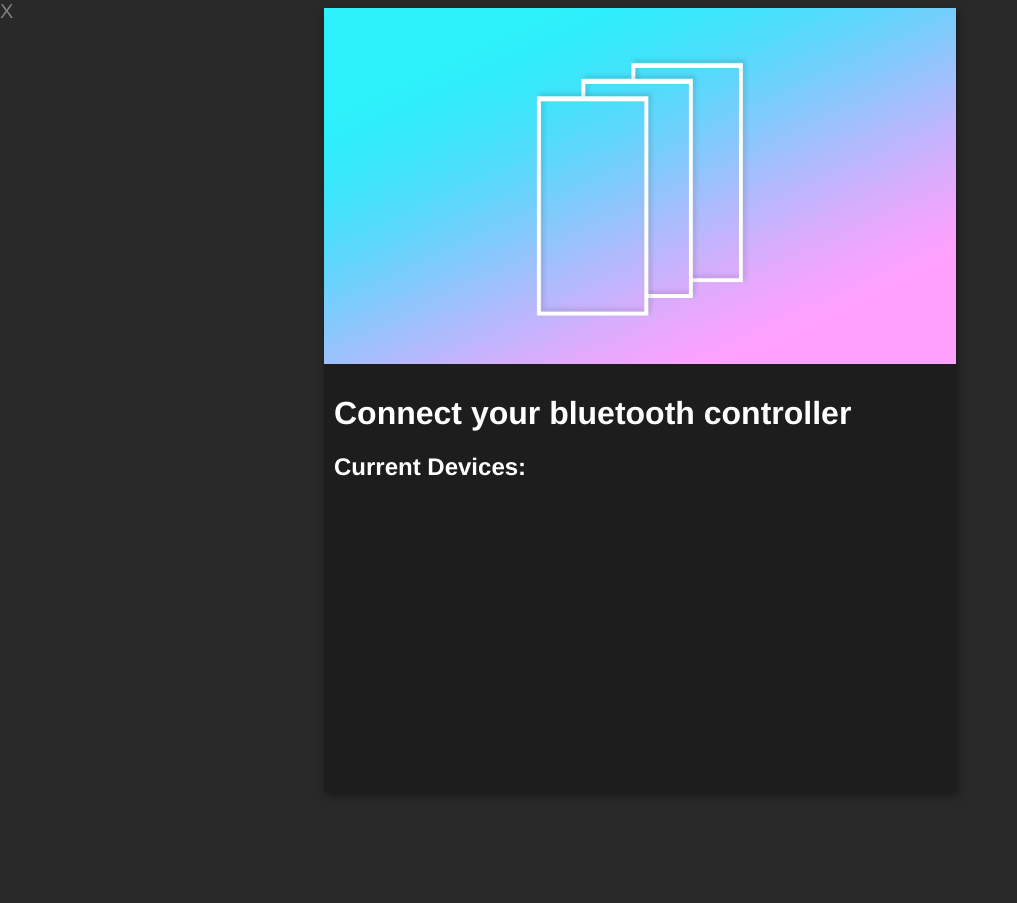
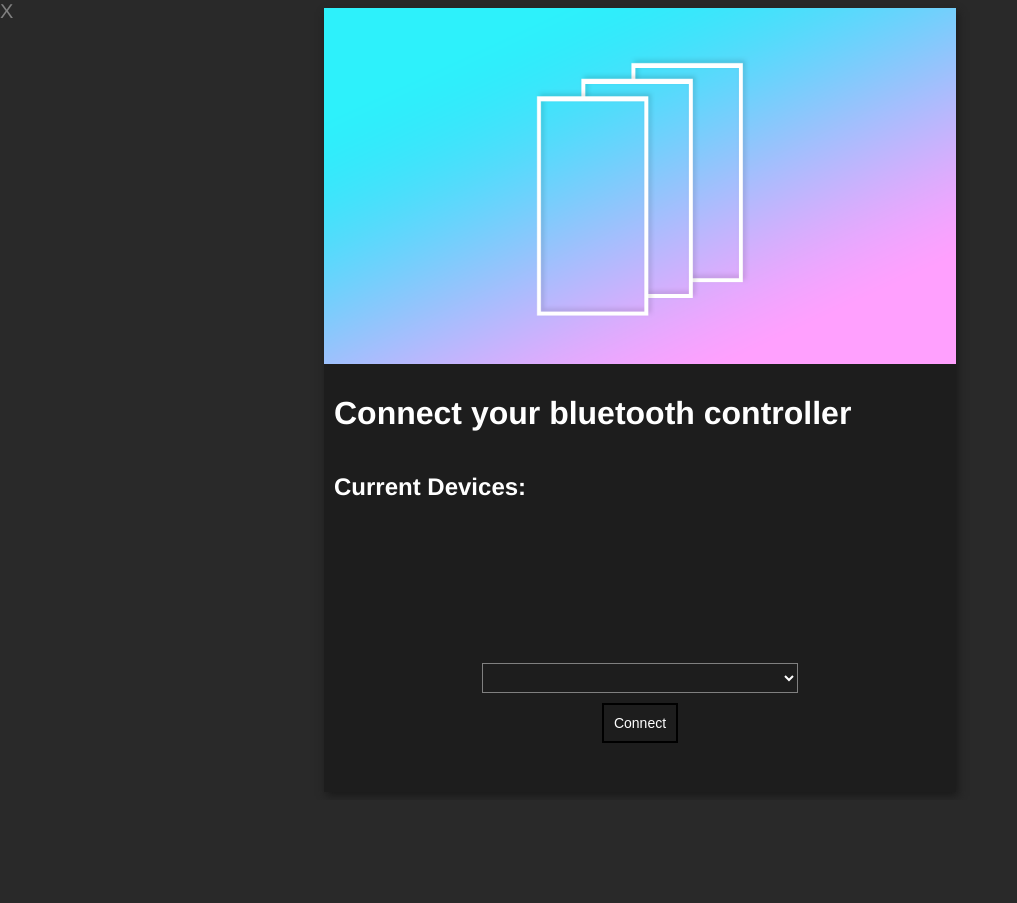
Before and after one commit to dyvision/paos-iot, a PHP site: page /bluetooth.php in a window 1280 px wide. Shown: the top 903 px of the page, without its empty margins (0-1017 px from the left). After the commit the page ends 793 px from the top, so only its background shows below. Run offline with PHP 8.4, Linux system fonts and the light colour scheme; data that the repository does not hold is empty.

Commit message:
separate div

```diff
--- a/bluetooth.php
+++ b/bluetooth.php
@@ -8,8 +8,9 @@
         <div class='exit'><a href='home.php'>X</a></div>
         <div class='card'>
             <img width='100%' height='auto' src='style/connection.png'>
-            <div style='overflow-y:scroll;height:100%'class='card-body'>
+            <div class='card-body'>
                 <h1>Connect your bluetooth controller</h1>
+                <div style='overflow-y:scroll;height:200px'>
                     <h2>Current Devices:</h2>
                     <?php
                     include('lib/paos-iot.php');
@@ -19,10 +20,10 @@
                     $blue = new blue();
                     $current = json_decode($blue->current(), true);
                     foreach ($current as $device) {
-                    echo "<span>".$device['name']."<a style='color:red' href='api/blue.php?mac=".$device['mac']."'> X</a></span>";
+                        echo "<span>" . $device['name'] . "<a style='color:red' href='api/blue.php?mac=" . $device['mac'] . "'> X</a></span>";
                     }
                     ?>
-
+                </div>
             </div>
             <form action='api/blue.php' method='POST'>
                 <select name='device'>
```
Lines whose indentation alone changed are shown as unchanged.
